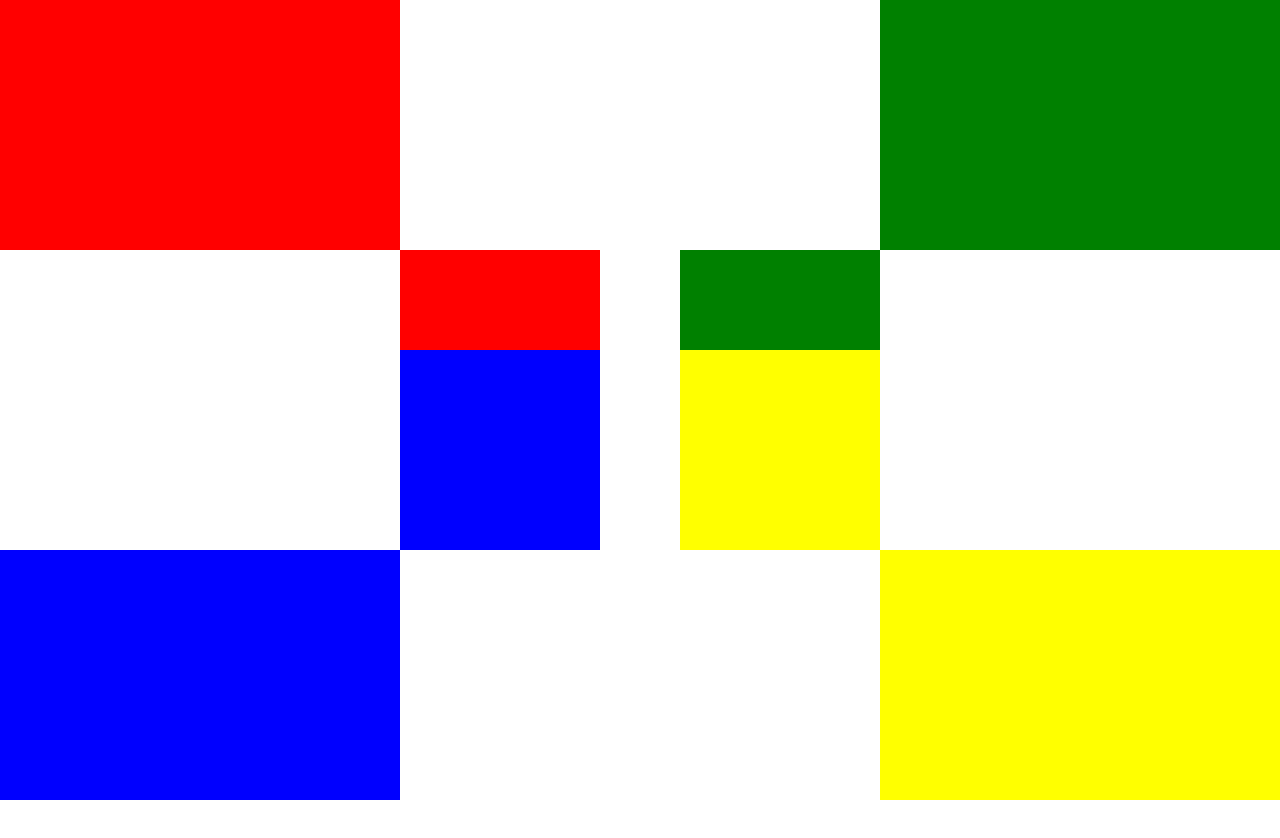
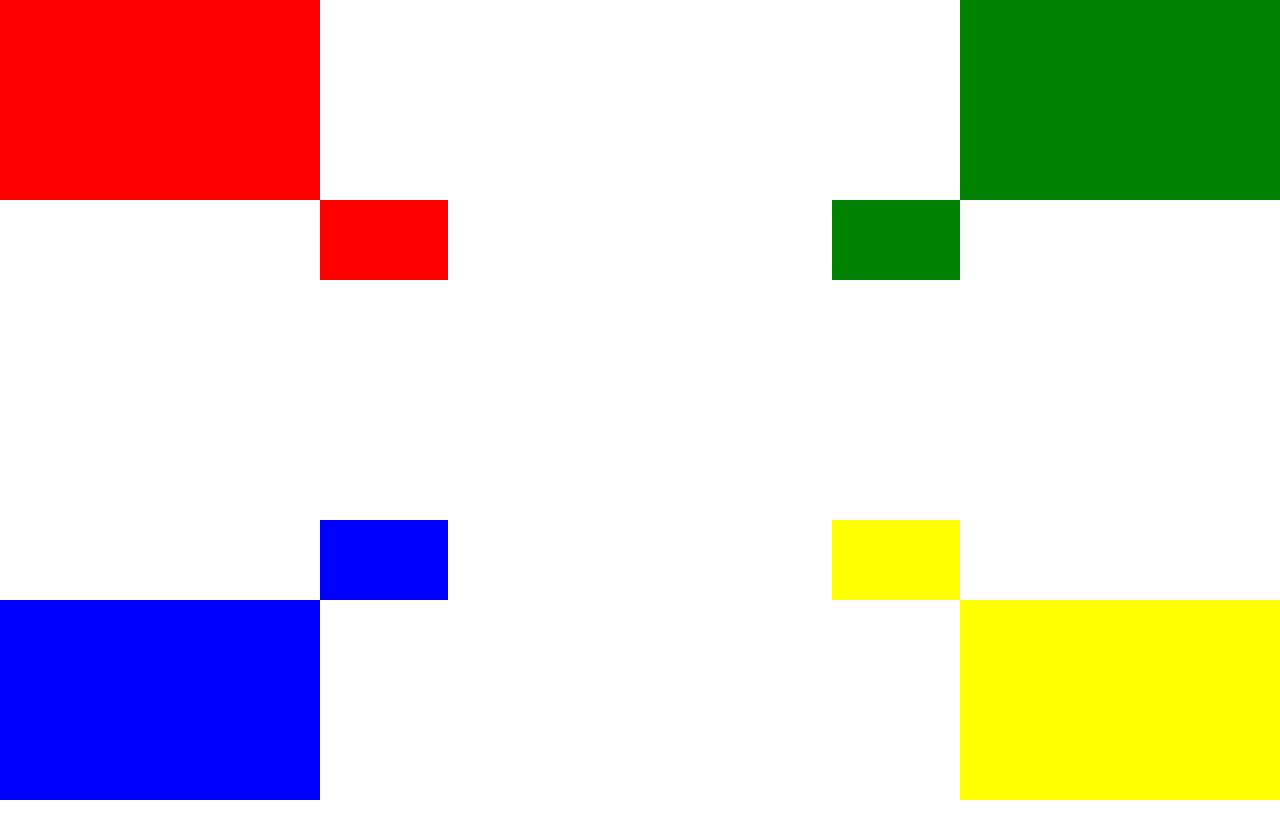
Before and after one commit to NiChe2907/Nik_EDU, a plain HTML site: page HomeWork/posiiton.html in a window 1280 px wide. Shown: the top 838 px of the page. Drawn offline with Linux system fonts and the light colour scheme.

Commit message:
small fixes

```diff
--- a/HomeWork/posiiton.html
+++ b/HomeWork/posiiton.html
@@ -9,16 +9,16 @@
 <body style="height: 2376px;">
 
     <div class="main"></div>
-        <div class="hugered"></div>
+        <div class="big-block hugered"></div>
         <div class="smallred"></div>
 
-        <div class="hugegreen"></div>
+        <div class="big-block hugegreen"></div>
         <div class="smallgreen"></div>
 
-        <div class="hugeblue"></div>
+        <div class="big-block hugeblue"></div>
         <div class="smallblue"></div>
 
-        <div class="hugeyellow"></div>
+        <div class="big-block hugeyellow"></div>
         <div class="smallyellow"></div>
 
         <div class="smallpink"></div>
--- a/HomeWork/position.css
+++ b/HomeWork/position.css
@@ -1,32 +1,34 @@
+/* Desktop */
+body {
+    margin: 0;
+}
+
 .main {
     position: relative;
     height: 100%;
     width: 100%;
 }
+
+/* Big blocks - Start */
+.big-block {
+    position: absolute;
+    width: 25%;
+    height: 25%;
+}
+
 .hugered {
-    position: absolute;
-    width: 400px;
-    height: 250px;
-
     top: 0px;
     left: 0px;
 
     background-color: red;
 }
 .hugegreen {
-    position: absolute;
-    width: 400px;
-    height: 250px;
     top: 0px;
     right: 0px;
 
     background-color: green;
 }
 .hugeblue {
-    position: absolute;
-    width: 400px;
-    height: 250px;
-
     bottom: 0px;
     left: 0px;
 
@@ -34,68 +36,78 @@
 
 }
 .hugeyellow {
-    position: absolute;
-    width: 400px;
-    height: 250px;
-
     bottom: 0px;
     right: 0px;
 
     background-color: yellow;
 }
+
+@media screen and (max-width: 425px) {
+    .hugered {
+        display: none;
+    }
+
+    .hugeblue {
+        width: 10%;
+    }
+}
+
+/* Big blocks - End */
+
+
 .smallred {
-    width: 200px;
-    height: 200px;
+    width: 10%;
+    height: 10%;
     position: fixed;
 
     background-color: red;
 
-    top: 250px;
-    left: 400px;
+    top: 25%;
+    left: 25%;
 
     }
 .smallgreen {
-    width: 200px;
-    height: 200px;
+    width: 10%;
+    height: 10%;
     position: fixed;
 
     background-color: green;
 
-    top: 250px;
-    right: 400px;
+    top: 25%;
+    right: 25%;
 
 }
 .smallblue {
-        width: 200px;
-        height: 200px;
+    width: 10%;
+    height: 10%;
     position: fixed;
 
     background-color: blue;
 
-        bottom: 250px;
-        left: 400px;
+    bottom: 25%;
+    left: 25%;
 
 }
+
 .smallyellow {
-            width: 200px;
-            height: 200px;
+    width: 10%;
+    height: 10%;
     position: fixed;
 
     background-color: yellow;
 
-            bottom: 250px;
-            right: 400px;
+    bottom: 25%;
+    right: 25%;
 
 }
-        .smallpink {
-            width: 200px;
-            height: 200px;
-            position: fixed;
 
-            background-color: palevioletred;
-
-            top: 550px;
-            left: 1650px;
+/* Tablet */
+@media screen and (max-width: 1024px) {
+    .smallyellow {
+        background-color: saddlebrown;
+    }
+}
 
 
-        }
+/* Mobile */
+@media screen and (max-width: 425px) {}
```
Lines whose indentation alone changed are shown as unchanged.
